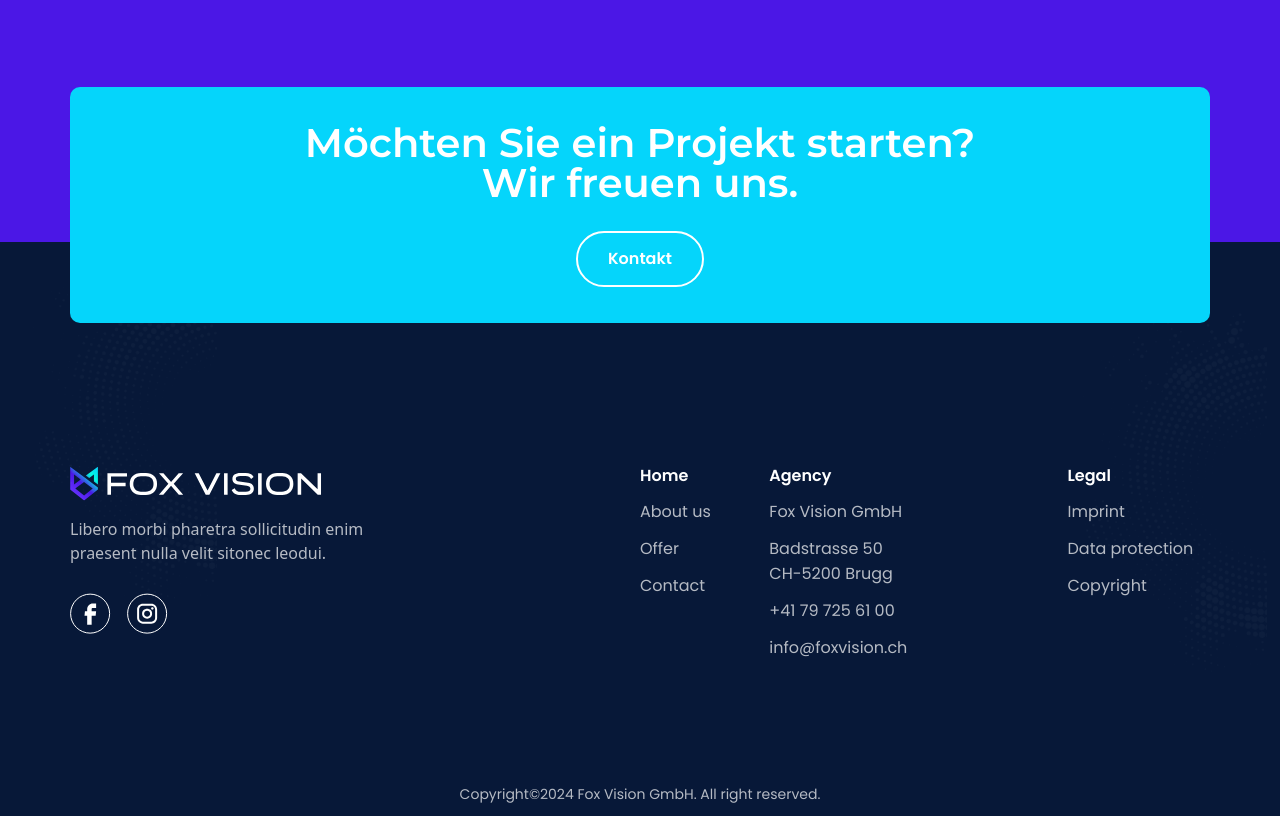
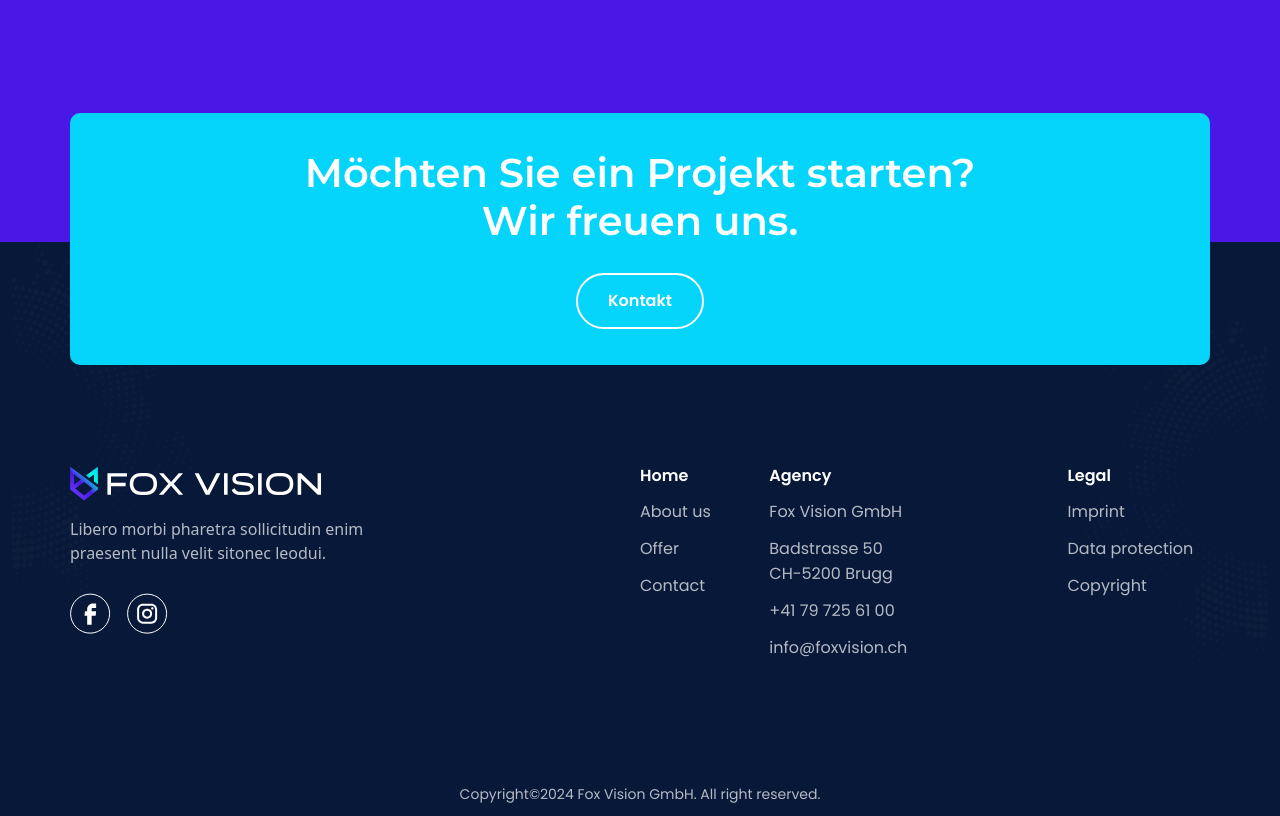
Before and after one commit to mayankpcp7/FoxVision, a React (Create React App) app: page / in a window 1280 px wide. Shown: the part 6940-7756 px from the top of the page. Built offline with nearby package versions, Linux system fonts and the light colour scheme.

Commit message:
merge code

```diff
--- a/src/components/common/Footer.jsx
+++ b/src/components/common/Footer.jsx
@@ -4,7 +4,7 @@ import { Link } from "react-router-dom";
 import footerlogo from "../../assets/images/common/footer-logo.svg";
 import { Facebook, Insta } from "./Icon";
 import rightvector from "../../assets/images/webp/footer/right-vector.webp";
-import leftvector from "../../assets/images/webp/footer/right-vector.webp";
+import leftvector from "../../assets/images/webp/footer/left-vector.webp";
 const Footer = () => {
   return (
     <>
@@ -20,10 +20,10 @@ const Footer = () => {
           alt="vector"
         />
         <div
-          className="flex justify-center flex-col absolute top-[-25%] md:top-[-36%] left-1/2 transform -translate-x-1/2 w-full max-w-[1140px] bg-sky
+          className="flex justify-center flex-col absolute top-[-25%] md:top-[-30%] left-1/2 transform -translate-x-1/2 w-full max-w-[1140px] bg-sky
          rounded-[10px] items-center mx-auto py-9"
         >
-          <p className="text-white font-montserrat font-semibold text-xl max-w-[300px] xs:max-w-[450px] sm:text-3xl md:text-4xl lg:text-4xl xl:text-4xxl leading-md text-center md:max-w-[713px]">
+          <p className="text-white font-montserrat font-semibold text-xl max-w-[300px] xs:max-w-[450px] sm:text-3xl md:text-4xl lg:text-4xl xl:text-4xxl !leading-md text-center md:max-w-[713px]">
             Möchten Sie ein Projekt starten? Wir freuen uns.
           </p>
           <Link to="/contact">
@@ -87,7 +87,7 @@ const Footer = () => {
                   <li className="pb-3 md:text-left text-center">
                     <Link
                       to="/contact"
-                      className="leading-md pb-2 xs:pb-3 hover:opacity-100 duration-300 md:text-left sm:text-base text-sm text-center font-poppins text-white font-normal opacity-70"
+                      className="leading-md pb-2 hover:opacity-100 duration-300 md:text-left sm:text-base text-sm text-center font-poppins text-white font-normal opacity-70"
                     >
                       Contact
                     </Link>
```
